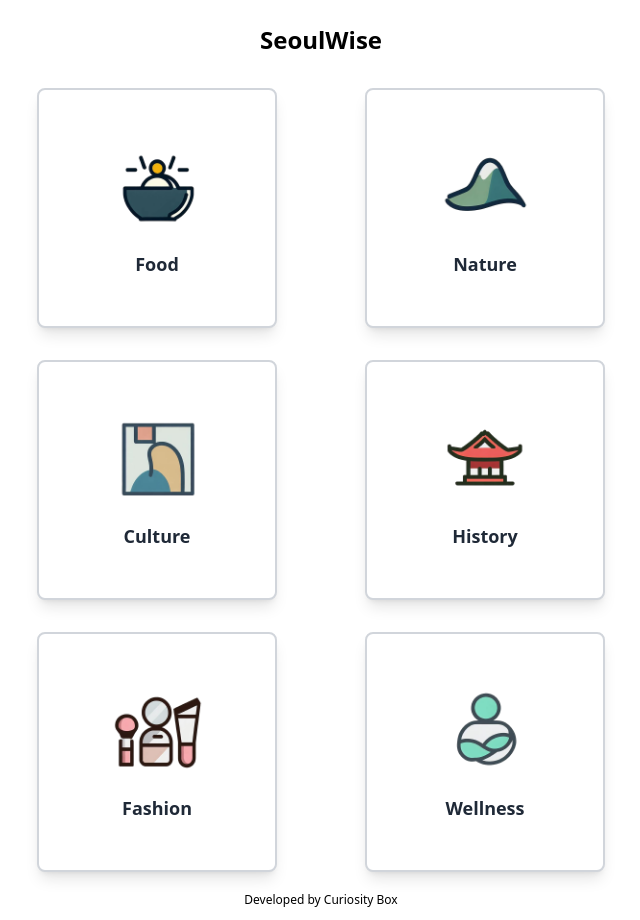
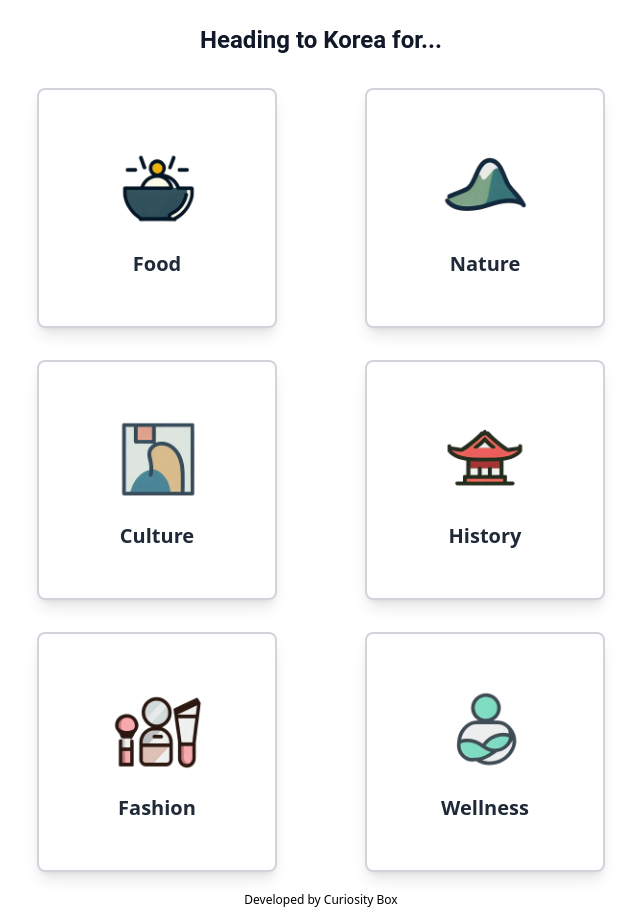
Before and after one commit to taekim-dev/seoul-wise, a React (Create React App) app: page / in a window 1280 px wide. Shown: the whole page, without its empty margins (319-959 px from the left). Built offline with nearby package versions, Linux system fonts and the light colour scheme.

Commit message:
edit header

```diff
--- a/src/CategoryButton.js
+++ b/src/CategoryButton.js
@@ -4,7 +4,7 @@ const CategoryButton = ({ title }) => {
   return (
     <div className="bg-white text-gray-800 border-gray-300 border-2 shadow-lg py-6 px-4 rounded-lg m-2 sm:w-60 sm:h-60 w-full h-full flex flex-col justify-center items-center text-center cursor-pointer mx-2">
       <img src={`images/${title}.jpg`} alt={`${title} icon`} className="h-24 w-24 object-contain mb-4"/>
-      <p className="text-lg font-semibold">{title}</p>
+      <p className="text-xl font-semibold">{title}</p>
     </div>
   );
 };
--- a/src/Header.js
+++ b/src/Header.js
@@ -1,7 +1,7 @@
 const Header = () => {
     return (
-      <header className="text-center py-6 font-bold text-2xl">
-        SeoulWise
+      <header className="text-center py-6 font-bold text-2xl text-gray-900 font-roboto">
+        Heading to Korea for...
       </header>
     );
   };
--- a/src/index.css
+++ b/src/index.css
@@ -1,3 +1,4 @@
 @import 'tailwindcss/base';
 @import 'tailwindcss/components';
 @import 'tailwindcss/utilities';
+@import url('https://fonts.googleapis.com/css2?family=Roboto:wght@400;700&display=swap');
--- a/tailwind.config.js
+++ b/tailwind.config.js
@@ -3,7 +3,11 @@ module.exports = {
   purge: ['./src/**/*.{js,jsx,ts,tsx}', './public/index.html'],
   darkMode: false, // or 'media' or 'class'
   theme: {
-    extend: {},
+    extend: {
+      fontFamily: {
+        'roboto': ['Roboto', 'sans-serif'],
+      },
+    },
   },
   variants: {
     extend: {},
```
